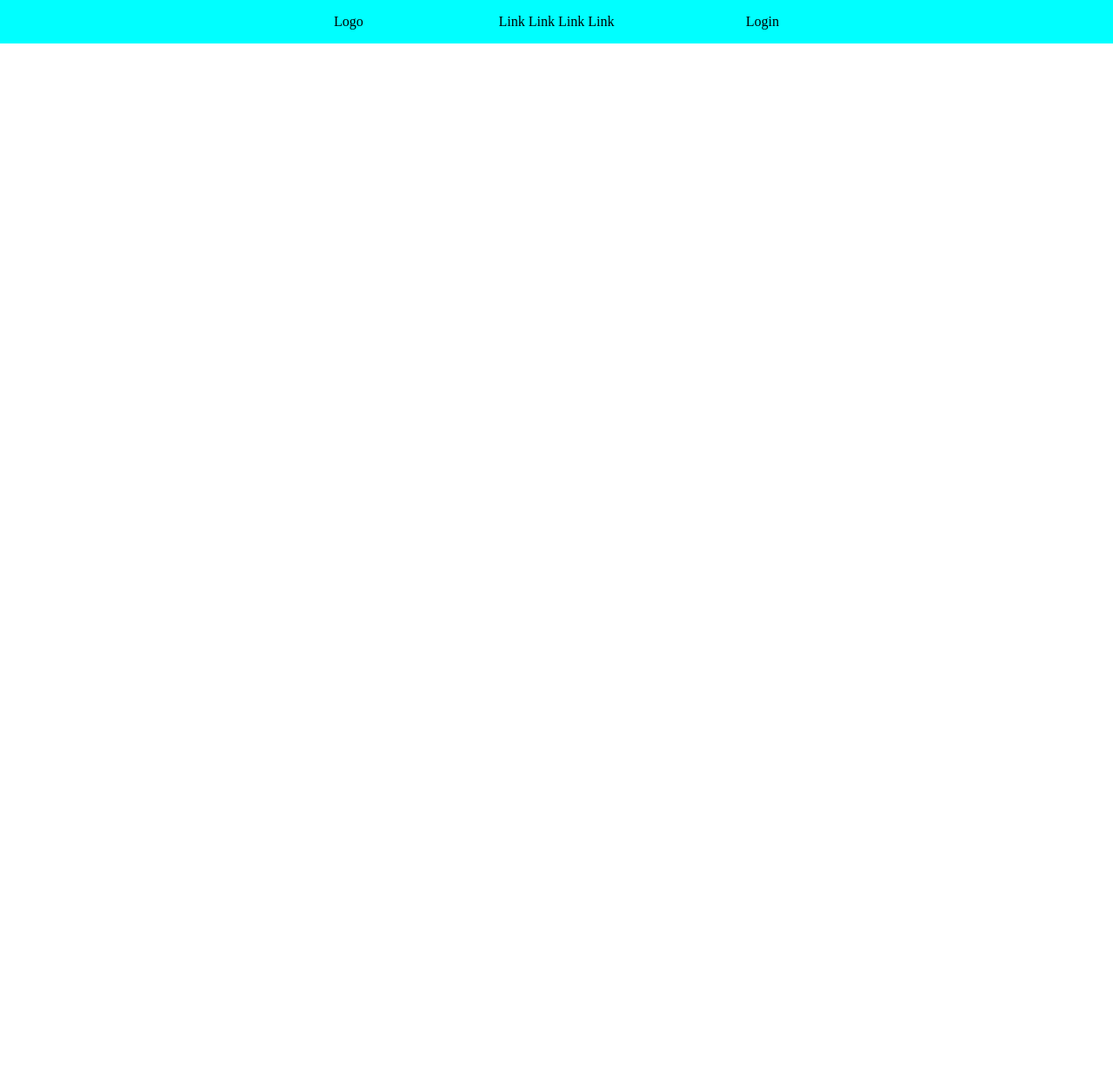
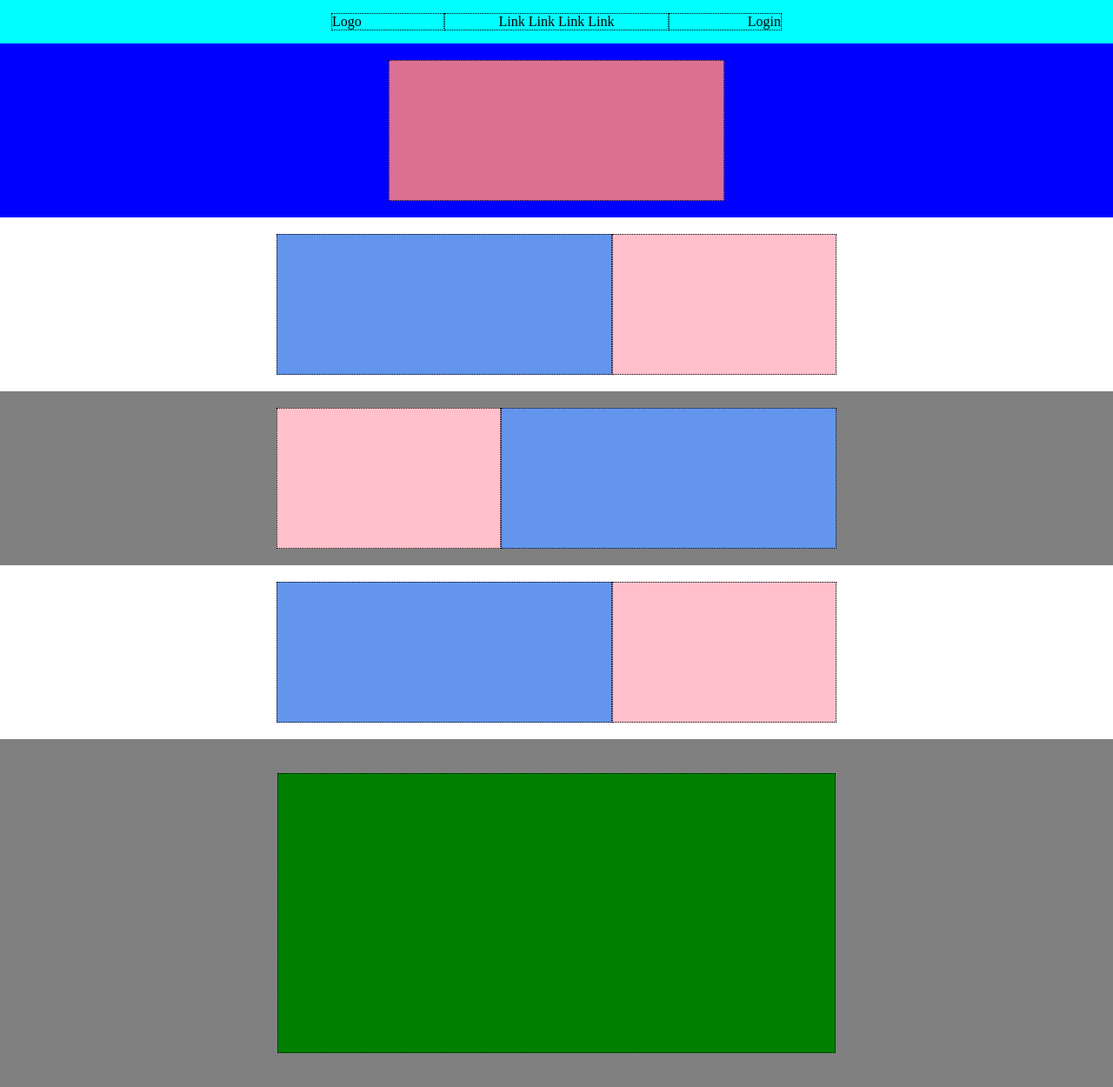
Before and after one commit to antden99/htmlcss-struttura-discord, a plain HTML site: page index.html in a window 1280 px wide. Shown: the whole page at 87% size. Before the commit the page ends 800 px from the top, so only its background shows below. Drawn offline with Linux system fonts and the light colour scheme.

Commit message:
add main

```diff
--- a/assets/style.css
+++ b/assets/style.css
@@ -11,19 +11,95 @@ body{
     display: flex;
     justify-content: center;
     align-items:center;
-    height: 50px;
+    height: 100%;
 }
 
 .item1{
     width: 10%;
+    border:1px dotted black;
 }
 
 .item2{
     width: 20%;
     text-align: center;
+    border:1px dotted black;
 }
 
 .item3{
     width: 10%;
     text-align: end;
+    border:1px dotted black;
 }
+
+
+
+.first_section{
+    height: 200px;
+    background-color: blue;
+    display: flex;
+    justify-content: center;
+    align-items:center;
+}
+
+.second_section{
+    height: 200px;
+    background-color: white;
+    display: flex;
+    justify-content: center;
+    align-items:center;
+}
+
+.third_section{
+    height: 200px;
+    background-color: gray;
+    display: flex;
+    justify-content: center;
+    align-items:center;
+}
+
+.fourth_section{
+    height: 200px;
+    background-color: white;
+    display: flex;
+    justify-content: center;
+    align-items:center;
+}
+
+.fifth_section{
+    height: 400px;
+    background-color: gray;
+    display: flex;
+    justify-content: center;
+    align-items:center;
+
+}
+
+.container_1{
+    width: 20%;
+    height: 80%;
+    background-color: pink;
+    border: 1px dotted;
+
+}
+
+.container_2{
+    width: 30%;
+    height: 80%;
+    background-color:cornflowerblue;
+    border: 1px dotted;
+
+}
+
+.container_0{
+    width: 30%;
+    height: 80%;
+    background-color: palevioletred;
+    border: 1px dotted;
+}
+
+.container_3{
+    width: 50%;
+    height: 80%;
+    background-color: green;
+    border: 1px dotted;
+}
--- a/index.html
+++ b/index.html
@@ -1,11 +1,13 @@
 <!DOCTYPE html>
 <html lang="en">
+
 <head>
     <meta charset="UTF-8">
     <meta name="viewport" content="width=device-width, initial-scale=1.0">
     <title>Html-struttura-discord</title>
     <link rel="stylesheet" href="./assets/style.css">
 </head>
+
 <body>
     <header id="site_header">
         <div class="container">
@@ -15,12 +17,38 @@
         </div>
     </header>
 
+    <main id="site_main">
+        <div class="first_section">
+            <div class="container_0"></div>
+        </div>
+
+        <div class="second_section">
+            <div class="container_2"></div>
+            <div class="container_1"></div>
+
+        </div>
+
+        <div class="third_section">
+            <div class="container_1"></div>
+            <div class="container_2"></div>
+
+        </div>
+
+        <div class="fourth_section">
+            <div class="container_2"></div>
+            <div class="container_1"></div>
+        </div>
+
+        <div class="fifth_section">
+            <div class="container_3"></div>
+        </div>
+    </main>
 
 
 
 
 
-    <main id="site_main"></main>
     <footer id="site_footer"></footer>
 </body>
+
 </html>
```
